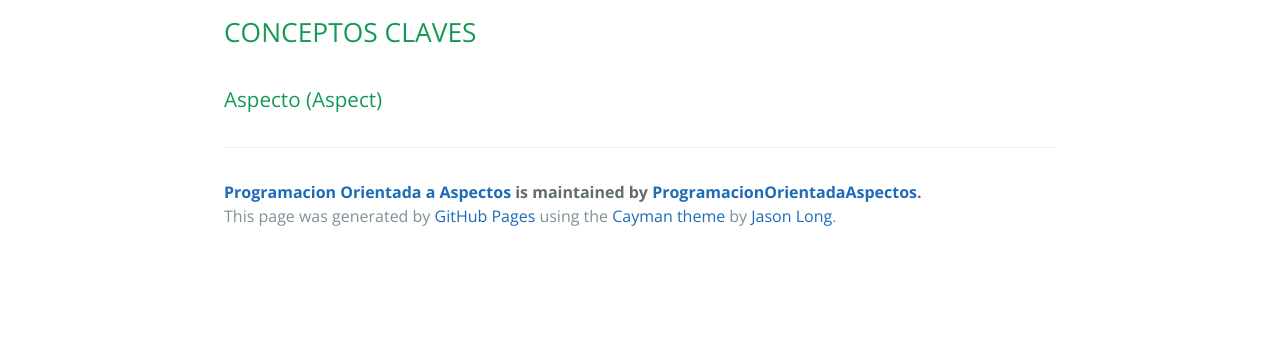
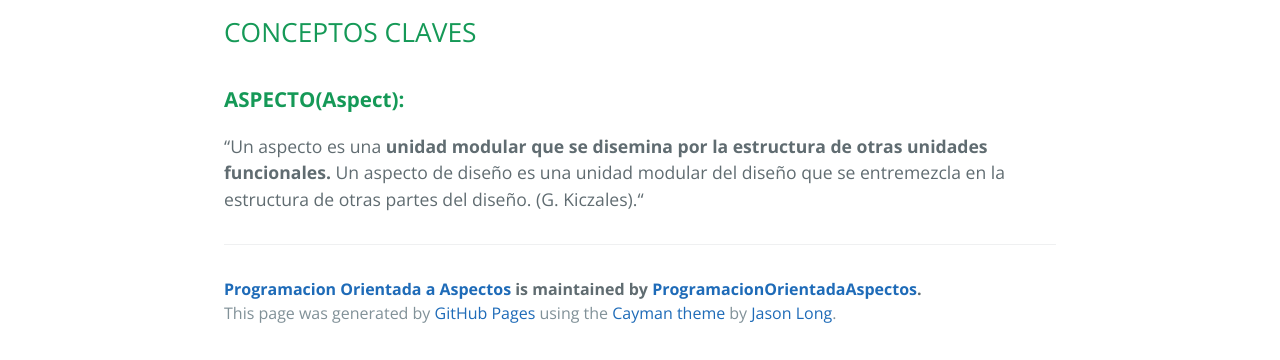
Before and after one commit to ProgramacionOrientadaAspectos/POA_teoria, a plain HTML site: page index.html in a window 1280 px wide. Shown: the part 440-800 px from the top of the page. Drawn offline with nearby package versions, Linux system fonts and the light colour scheme.

```diff
--- a/index.html
+++ b/index.html
@@ -26,7 +26,10 @@
 <a id="conceptos-claves" class="anchor" href="#conceptos-claves" aria-hidden="true"><span aria-hidden="true" class="octicon octicon-link"></span></a>CONCEPTOS CLAVES</h2>
 
 <h3>
-<a id="aspecto-aspect" class="anchor" href="#aspecto-aspect" aria-hidden="true"><span aria-hidden="true" class="octicon octicon-link"></span></a>Aspecto (Aspect)</h3>
+<a id="aspectoaspect" class="anchor" href="#aspectoaspect" aria-hidden="true"><span aria-hidden="true" class="octicon octicon-link"></span></a><strong>ASPECTO(Aspect):</strong>
+</h3>
+
+<p>“Un aspecto es una <strong>unidad modular que se disemina por la estructura de otras unidades funcionales.</strong> Un aspecto de diseño es una unidad modular del diseño que se entremezcla en la estructura de otras partes del diseño. (G. Kiczales).“</p>
 
       <footer class="site-footer">
         <span class="site-footer-owner"><a href="https://github.com/ProgramacionOrientadaAspectos/POA_teoria">Programacion Orientada a Aspectos</a> is maintained by <a href="https://github.com/ProgramacionOrientadaAspectos">ProgramacionOrientadaAspectos</a>.</span>
--- a/params.json
+++ b/params.json
@@ -1,6 +1,6 @@
 {
   "name": "Programacion Orientada a Aspectos",
   "tagline": "",
-  "body": "# PROGRAMACIÓN ORIENTADA A ASPECTOS.\r\n\r\n\r\n\r\n## CONCEPTOS CLAVES\r\n\r\n###  Aspecto (Aspect)",
+  "body": "# PROGRAMACIÓN ORIENTADA A ASPECTOS.\r\n\r\n\r\n\r\n## CONCEPTOS CLAVES\r\n\r\n###  **ASPECTO(Aspect):**  \r\n“Un aspecto es una **unidad modular que se disemina por la estructura de otras unidades funcionales.** Un aspecto de diseño es una unidad modular del diseño que se entremezcla en la estructura de otras partes del diseño. (G. Kiczales).“",
   "note": "Don't delete this file! It's used internally to help with page regeneration."
 }
```
